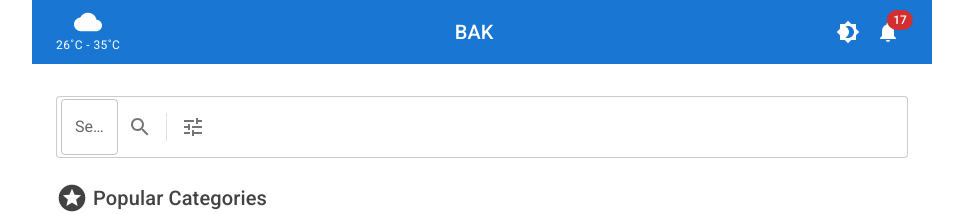
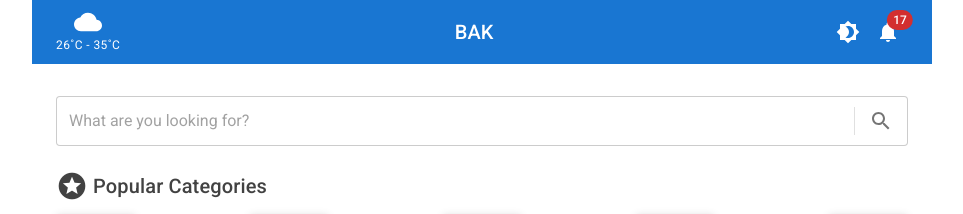
Before and after one commit to Dev-BhoneAK/ttm-material-ui, a React (Create React App) app: page / in a window 1280 px wide. Shown: the top 214 px of the page, without its empty margins (158-1121 px from the left). Built offline with nearby package versions, Linux system fonts and the light colour scheme; no server answers.

Commit message:
fix: remove user setting for search function

```diff
--- a/src/components/search-box/index.js
+++ b/src/components/search-box/index.js
@@ -1,8 +1,6 @@
 import * as React from "react";
 import Paper from "@mui/material/Paper";
 import InputBase from "@mui/material/InputBase";
-import TextField from "@mui/material/TextField";
-import Autocomplete from "@mui/material/Autocomplete";
 import IconButton from "@mui/material/IconButton";
 import SearchIcon from "@mui/icons-material/Search";
 import Divider from "@mui/material/Divider";
@@ -59,35 +57,18 @@ export default function SearchBox({ sectionSpacing }) {
           boxShadow: "none",
         }}
       >
-        {/* <InputBase
+        <InputBase
           sx={{ ml: 1, flex: 1 }}
           placeholder="What are you looking for?"
           inputProps={{ "aria-label": "search box" }}
-        /> */}
-        <Autocomplete
-          freeSolo
-          id="free-solo-2-demo"
-          disableClearable
-          options={top100Films.map((option) => option.title)}
-          renderInput={(params) => (
-            <TextField
-              {...params}
-              label="Search input"
-              InputProps={{
-                ...params.InputProps,
-                type: "search",
-              }}
-              border="none"
-            />
-          )}
         />
+        <Divider sx={{ height: 28, m: 0.5 }} orientation="vertical" />
         <IconButton type="button" sx={{ p: "10px" }} aria-label="search">
           <SearchIcon />
         </IconButton>
-        <Divider sx={{ height: 28, m: 0.5 }} orientation="vertical" />
-        <IconButton type="button" sx={{ p: "10px" }} aria-label="filter">
+        {/* <IconButton type="button" sx={{ p: "10px" }} aria-label="filter">
           <TuneIcon />
-        </IconButton>
+        </IconButton> */}
       </Paper>
     </Box>
   );
```
